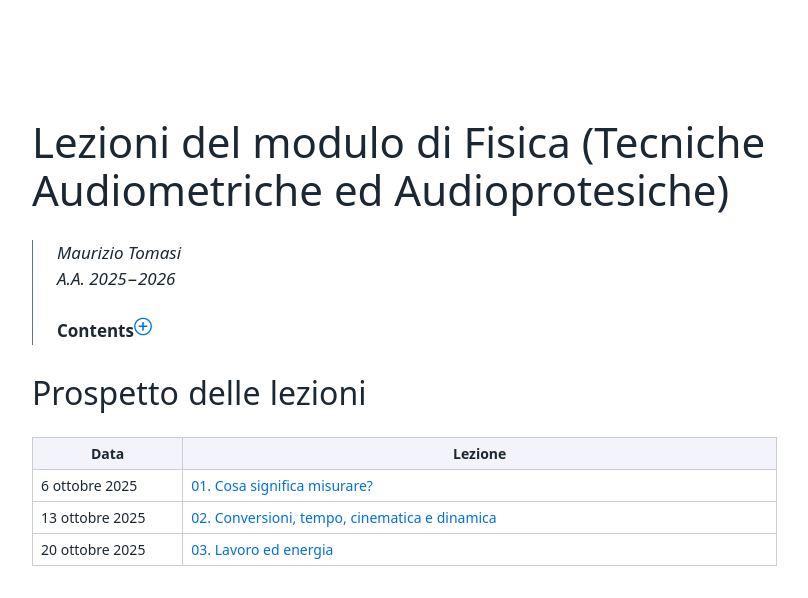
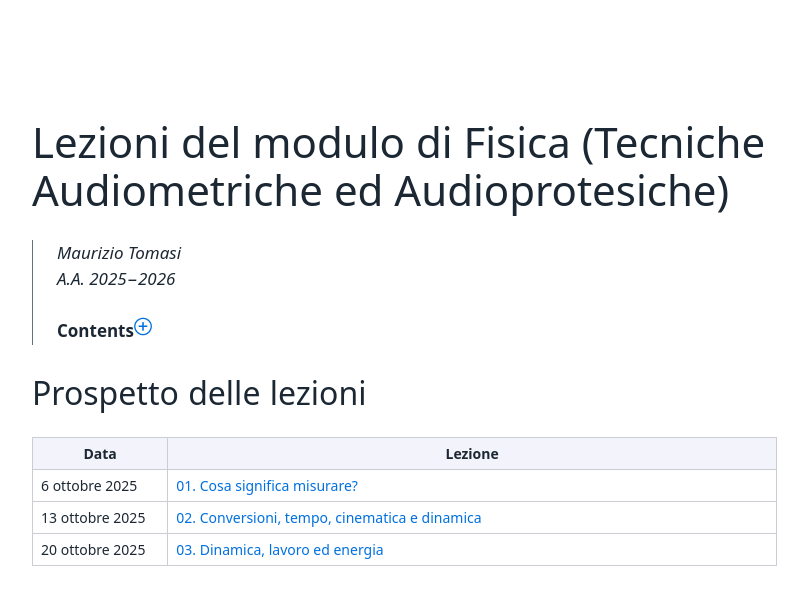
Before and after one commit to ziotom78/tecniche-audio, a plain HTML site: page index.html in a window 1280 px wide. Shown: the whole page, without its empty margins (20-828 px from the left). Drawn offline with Linux system fonts and the light colour scheme.

Commit message:
Update the index

```diff
--- a/index.html
+++ b/index.html
@@ -34,8 +34,8 @@
 <center>
 <table>
 <colgroup>
-<col style="width: 20%" />
-<col style="width: 79%" />
+<col style="width: 18%" />
+<col style="width: 81%" />
 </colgroup>
 <thead>
 <tr>
@@ -54,7 +54,7 @@
 </tr>
 <tr>
 <td>20 ottobre 2025</td>
-<td><a href="tomasi-lezione-03.html">03. Lavoro ed energia</a></td>
+<td><a href="tomasi-lezione-03.html">03. Dinamica, lavoro ed energia</a></td>
 </tr>
 </tbody>
 </table>
```
Also changed, not shown: index.md (+5 -5 lines).
